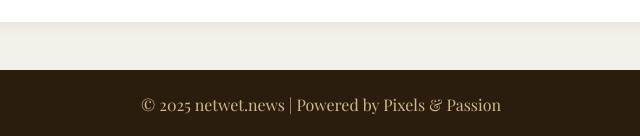
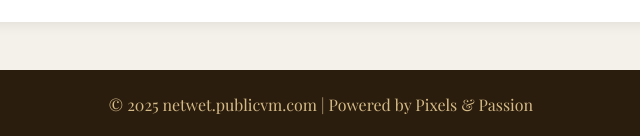
Before and after one commit to Yash-0M/netwet, a plain HTML site: page games.html in a window 1280 px wide. Shown: the part 1202-1338 px from the top of the page, 319-959 px from the left. Drawn offline with nearby package versions, Linux system fonts and the light colour scheme.

Commit message:
games.html

```diff
--- a/games.html
+++ b/games.html
@@ -111,7 +111,7 @@
     <p><em>More genres and hundreds of games are coming soon. Stay tuned for full 1000 game links update!</em></p>
   </div>
   <footer>
-    &copy; 2025 netwet.news | Powered by Pixels & Passion
+    &copy; 2025 netwet.publicvm.com | Powered by Pixels & Passion
   </footer>
 </body>
 </html>
```
